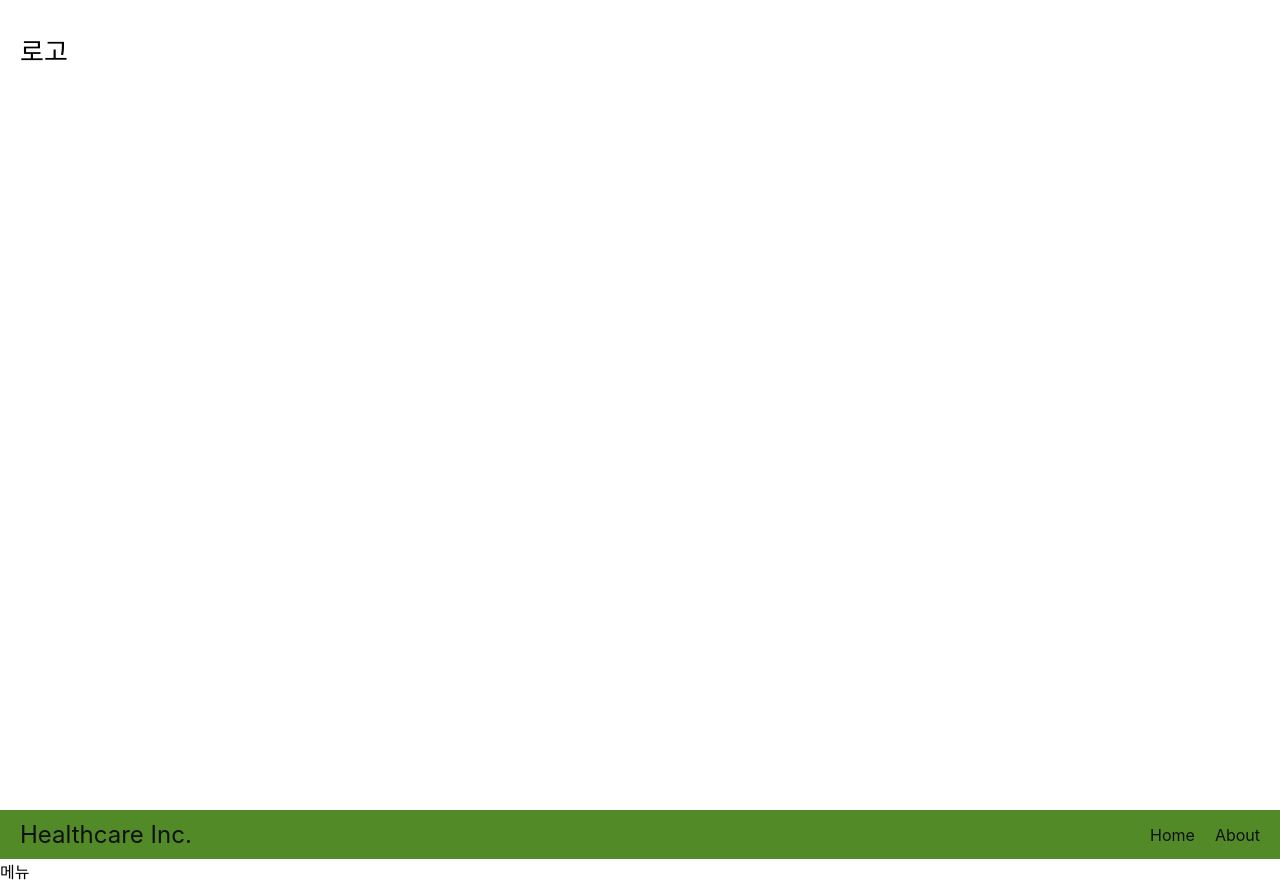
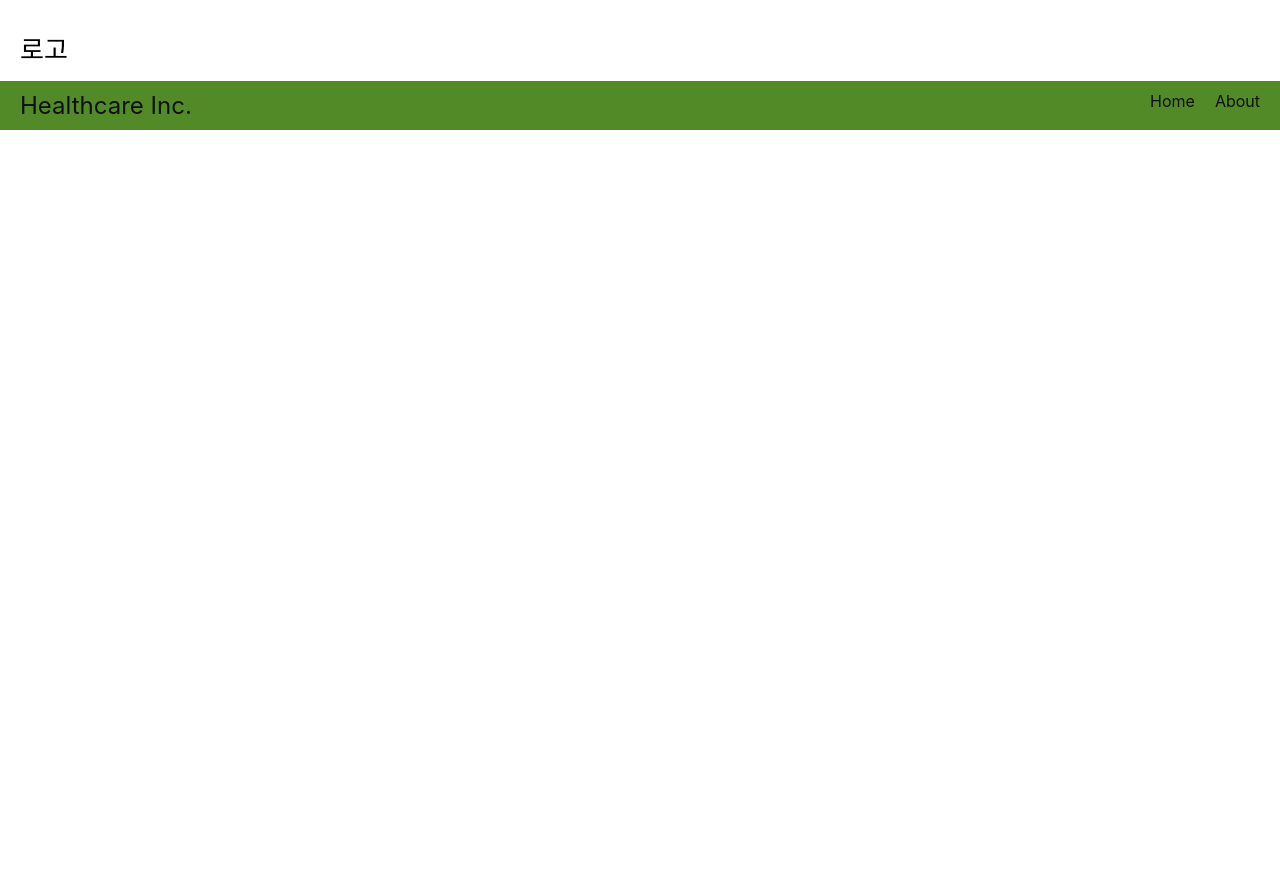
Before and after one commit to minzero31/codeit-2024-summer-project, a React (Create React App) app: page /contact in a window 1280 px wide. After the commit the page ends 800 px from the top, so only its background shows below. Built offline with nearby package versions, Linux system fonts and the light colour scheme.

Commit message:
메뉴바 오류 수정

```diff
--- a/src/App.css
+++ b/src/App.css
@@ -2,40 +2,29 @@
   text-align: center;
 }
 
-.App-logo {
-  height: 10vmin;
+.topLogo {
+  display: flex;
+  justify-content: flex-start;
+  align-items: flex-start;
+  height: 8.5vh;
+  //border: 1px solid black;
+  font-size: calc(10px + 2vmin);
+  margin: 3px;
+  margin-left: 20px;
+  margin-bottom: 10px;
+  color: black;
   pointer-events: none;
+}
+
+.Bar {
+  text-align: center;
+
 }
 
 @media (prefers-reduced-motion: no-preference) {
   .App-logo {
     animation: App-logo-spin infinite 20s linear;
   }
-}
-
-.App-header {
-  background-color: #EFF0EE;
-  min-height: 100vh;
-  display: flex;
-  flex-direction: column;
-  align-items: center;
-  justify-content: center;
-  font-size: calc(10px + 2vmin);
-  color: black;
-}
-
-
-.topLogo {
-  display: flex;
-  justify-content: flex-start;
-  align-items: flex-start;
-  height: 100vh;
-  //border: 1px solid black;
-  font-size: calc(10px + 2vmin);
-  margin: 5px;
-  margin-left: 20px;
-  color: black;
-  pointer-events: none;
 }
 
 @keyframes App-logo-spin {
--- a/src/App.js
+++ b/src/App.js
@@ -18,7 +18,7 @@ function App() {
       </div>
       <div className="Bar">
         <Router>
-          <Menubar /> 메뉴
+          <Menubar />
           <Routes>
             <Route path="/" element={<Home />} />
             <Route path="/about" element={<About />} />
--- a/src/components/Menubar.css
+++ b/src/components/Menubar.css
@@ -1,7 +1,7 @@
 .menubar {
     display: flex;
     justify-content: space-between;
-    align-items: center;
+    align-items: flex-start;
     padding: 10px 20px;
     background-color: #528A28;
     color: #101010;
```
